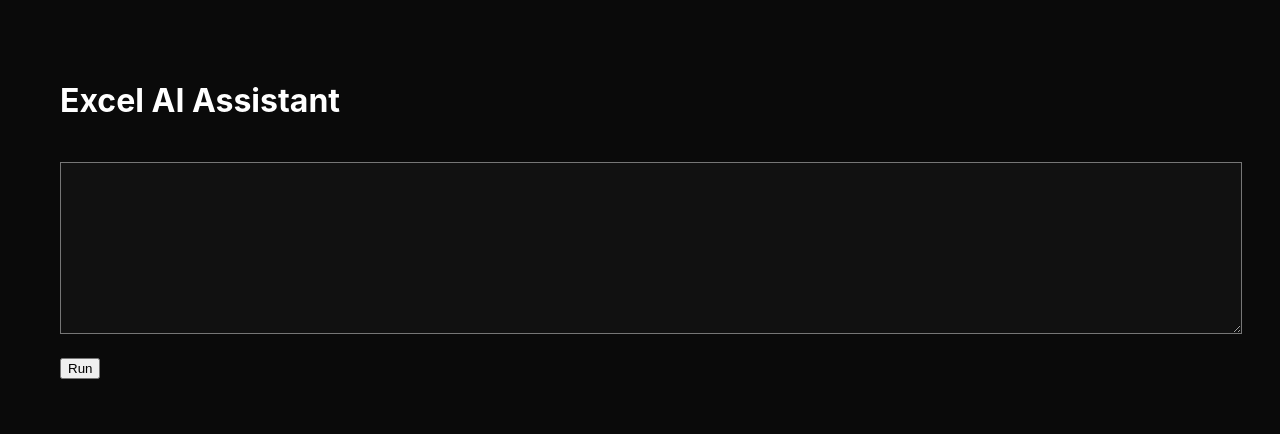
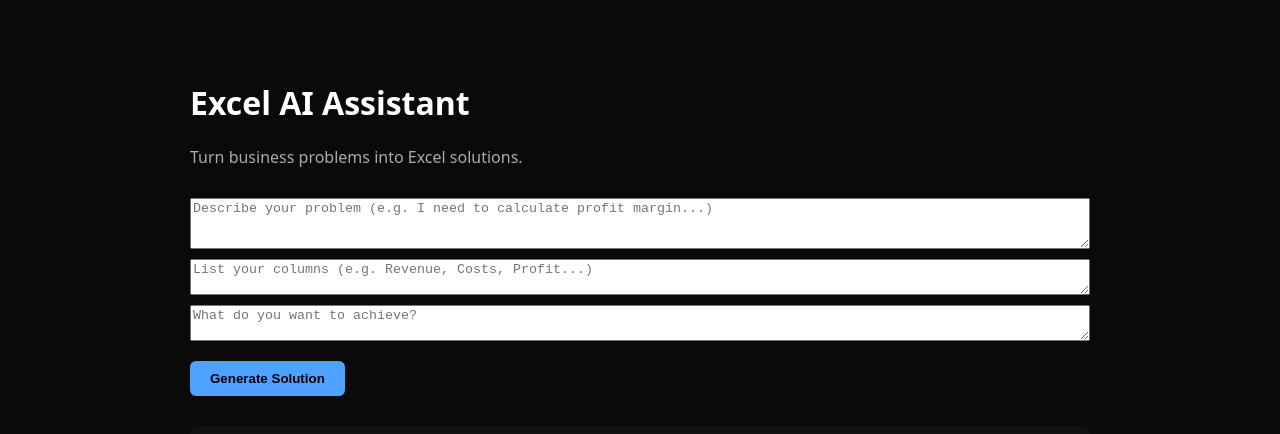
Before and after one commit to marinofecal/skynet-final, a Next.js app: page /tools/excel in a window 1280 px wide. Shown: the top 434 px of the page. Built offline with nearby package versions, Linux system fonts and the light colour scheme.

Commit message:
Update page.jsx

```diff
--- a/app/tools/excel/page.jsx
+++ b/app/tools/excel/page.jsx
@@ -1,26 +1,56 @@
 "use client";
-
 import { useState } from "react";
 
-export default function ExcelPage() {
-  const [input, setInput] = useState("");
+export default function ExcelAI() {
+  const [form, setForm] = useState({
+    problem: "",
+    columns: "",
+    goal: ""
+  });
+
   const [result, setResult] = useState("");
 
+  function handleChange(e) {
+    setForm({ ...form, [e.target.name]: e.target.value });
+  }
+
   async function run() {
-    try {
+    setResult("Analyzing...");
+
+    const prompt = `
+You are an expert financial analyst and Excel specialist.
+
+USER PROBLEM:
+${form.problem}
+
+AVAILABLE DATA (columns):
+${form.columns}
+
+GOAL:
+${form.goal}
+
+TASK:
+Provide a structured answer including:
+
+1. Explanation of the problem
+2. Best Excel formula(s)
+3. Step-by-step logic
+4. Example with numbers
+5. Alternative approach (if relevant)
+
+Keep it practical and business-oriented.
+`;
+
     const res = await fetch("/api/bot", {
       method: "POST",
       headers: {
         "Content-Type": "application/json"
       },
-        body: JSON.stringify({ input }),
+      body: JSON.stringify({ input: prompt }),
     });
 
     const data = await res.json();
     setResult(data.result || data.error);
-    } catch (err) {
-      setResult("Error connecting to API");
-    }
   }
 
   return (
@@ -28,30 +58,65 @@ export default function ExcelPage() {
       background: "#0a0a0a",
       color: "#fff",
       minHeight: "100vh",
-      padding: "60px"
+      padding: "60px",
+      maxWidth: "900px",
+      margin: "auto",
+      fontFamily: "system-ui"
     }}>
+
       <h1>Excel AI Assistant</h1>
 
+      <p style={{ color: "#aaa", marginTop: "10px" }}>
+        Turn business problems into Excel solutions.
+      </p>
+
+      <div style={{ marginTop: "30px", display: "grid", gap: "10px" }}>
+
         <textarea
-        value={input}
-        onChange={(e) => setInput(e.target.value)}
-        rows={10}
-        style={{
-          width: "100%",
-          marginTop: 20,
-          background: "#111",
-          color: "#fff",
-          padding: "10px"
-        }}
+          name="problem"
+          placeholder="Describe your problem (e.g. I need to calculate profit margin...)"
+          onChange={handleChange}
+          rows={3}
         />
 
-      <button onClick={run} style={{ marginTop: 20 }}>
-        Run
+        <textarea
+          name="columns"
+          placeholder="List your columns (e.g. Revenue, Costs, Profit...)"
+          onChange={handleChange}
+          rows={2}
+        />
+
+        <textarea
+          name="goal"
+          placeholder="What do you want to achieve?"
+          onChange={handleChange}
+          rows={2}
+        />
+
+      </div>
+
+      <button onClick={run} style={{
+        marginTop: "20px",
+        background: "#4ea1ff",
+        color: "#000",
+        padding: "10px 20px",
+        borderRadius: "6px",
+        border: "none",
+        fontWeight: "bold"
+      }}>
+        Generate Solution
       </button>
 
-      <pre style={{ marginTop: 20, whiteSpace: "pre-wrap" }}>
+      <pre style={{
+        marginTop: "30px",
+        background: "#111",
+        padding: "20px",
+        borderRadius: "8px",
+        whiteSpace: "pre-wrap"
+      }}>
         {result}
       </pre>
+
     </main>
   );
 }
```
Lines whose indentation alone changed are shown as unchanged.
